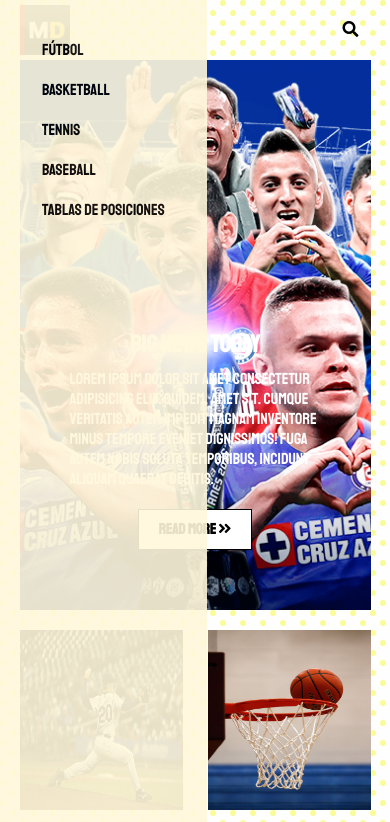
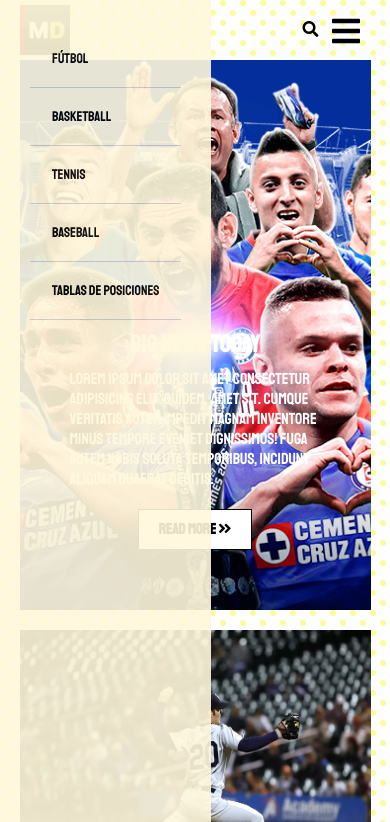
Before and after one commit to solaninho/MundoDeportivo, a plain HTML site: page index.html in a window 390 px wide. Shown: the top 822 px of the page. Drawn offline with Linux system fonts and the light colour scheme.

Commit message:
Creamos un boton para el menú cuando la página se visualice en una pantalla pequeña

```diff
--- a/index.html
+++ b/index.html
@@ -12,10 +12,15 @@
     <link rel="stylesheet" href="styles.css">
 </head>
 <body>
+
+    <div class="menu-btn">
+        <i class="fas fa-bars fa-2x"></i>
+    </div>
+
     <div class="container">
         <nav class="nav-main">
             <img src="img/brand.jpg" alt="MundoDeportivoLogo" class="nav-brand">
-            <ul class="nav-menu">
+            <ul class="nav-menu show">
                 <li>
                    <a href="#">Fútbol</a>
                 </li>
@@ -229,5 +234,7 @@
         <h3>Mundo Deportivo Copyright</h3>
     </footer>
 
+<script src="main.js"></script>
+
 </body>
 </html>
--- a/main.js
+++ b/main.js
@@ -0,0 +1,3 @@
+document.querySelector('.menu-btn').addEventListener('click', () =>{
+    document.querySelector('.nav-menu').classList.toggle('show');
+});
--- a/styles.css
+++ b/styles.css
@@ -53,6 +53,15 @@ ul {
 .nav-main ul.nav-menu {
     flex: 1;
     margin-left: 20px;
+}
+
+.menu-btn{
+    position: absolute;
+    cursor: pointer;
+    top: 15px;
+    right: 30px;
+    z-index: 2;
+    display: none;
 }
 
 .nav-main ul li a{
@@ -222,6 +231,10 @@ hr{
 
 @media (max-width: 700px) {
 
+    .menu-btn{
+        display: block;
+    }
+
     .nav-main ul.nav-menu {
         display: block;
         position: absolute;
@@ -231,13 +244,22 @@ hr{
         height: 100%;
         padding: 30px;
         opacity: .9;
-        transform: translateX(-20px);
+        transform: translateX(-400px);
+        transition: transform .5s ease-in-out ;
     }
 
-    .nav-main u.nav-menu li {
+    .nav-main ul.nav-menu.show{
+        transform: translate(-20px);
+    }
+
+    .nav-main ul.nav-menu li {
         padding: 20px;
         border-bottom: #ccc solid 1px;
         font-size: 14px;
+    }
+
+    .nav-main ul.nav-menu-right{
+        margin-right: 40px;
     }
 
     .news-cards {
@@ -254,3 +276,23 @@ hr{
         grid-template-columns: repeat(2, 1fr);
     }
 }
+
+@media (max-width: 500px){
+    .news-cards{
+        grid-template-columns: 1fr;
+    }
+
+    .news-cards img{
+        height: 270px;
+    }
+
+    .cards-banner-one .content,
+    .cards-banner-two .content{
+        width: 100%;
+        padding: 60px 20px;
+    }
+
+    .footer-links .footer-container{
+        grid-template-columns: 1fr;
+    }
+}
```
Also changed, not shown: 1 other file.
